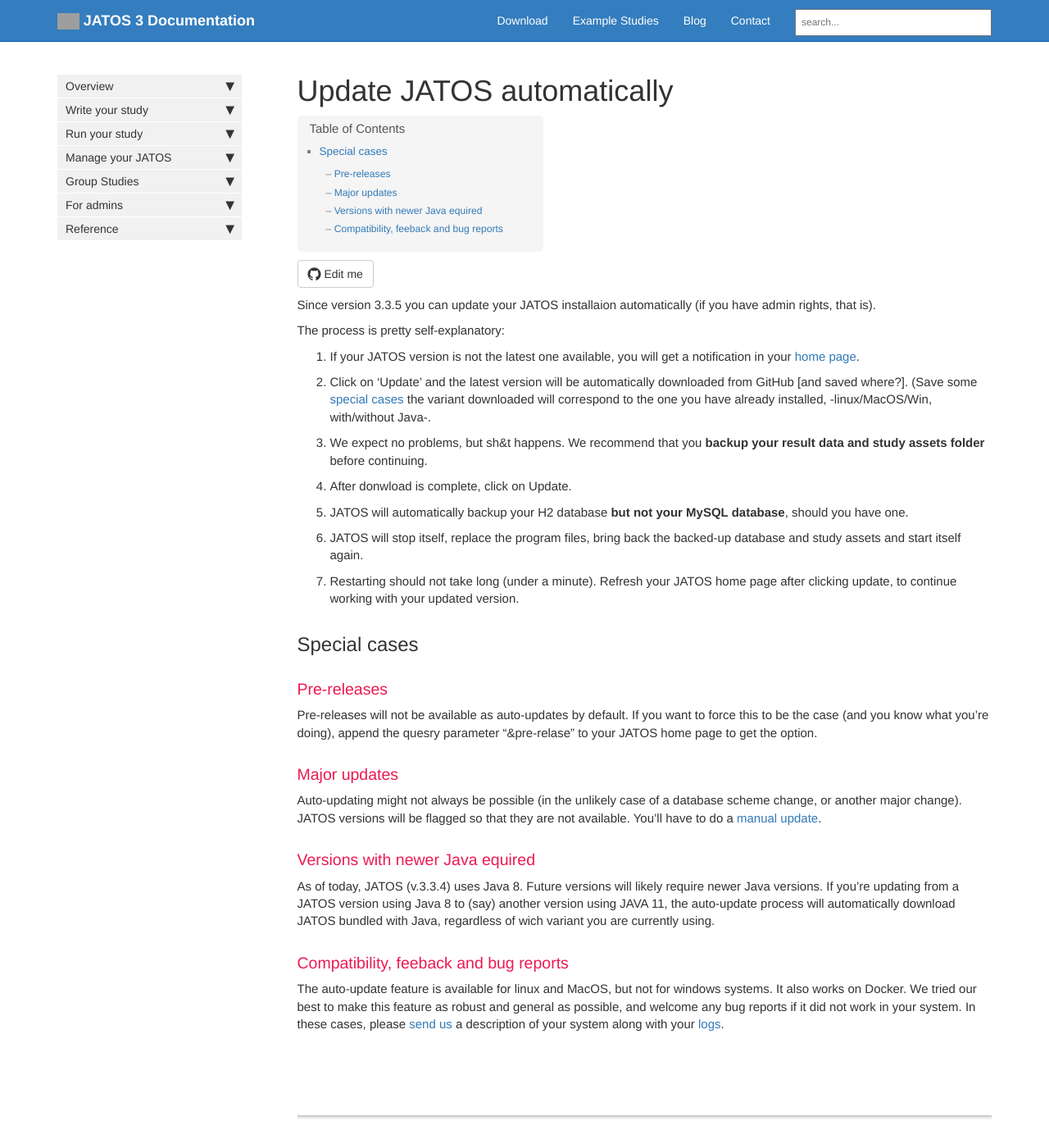
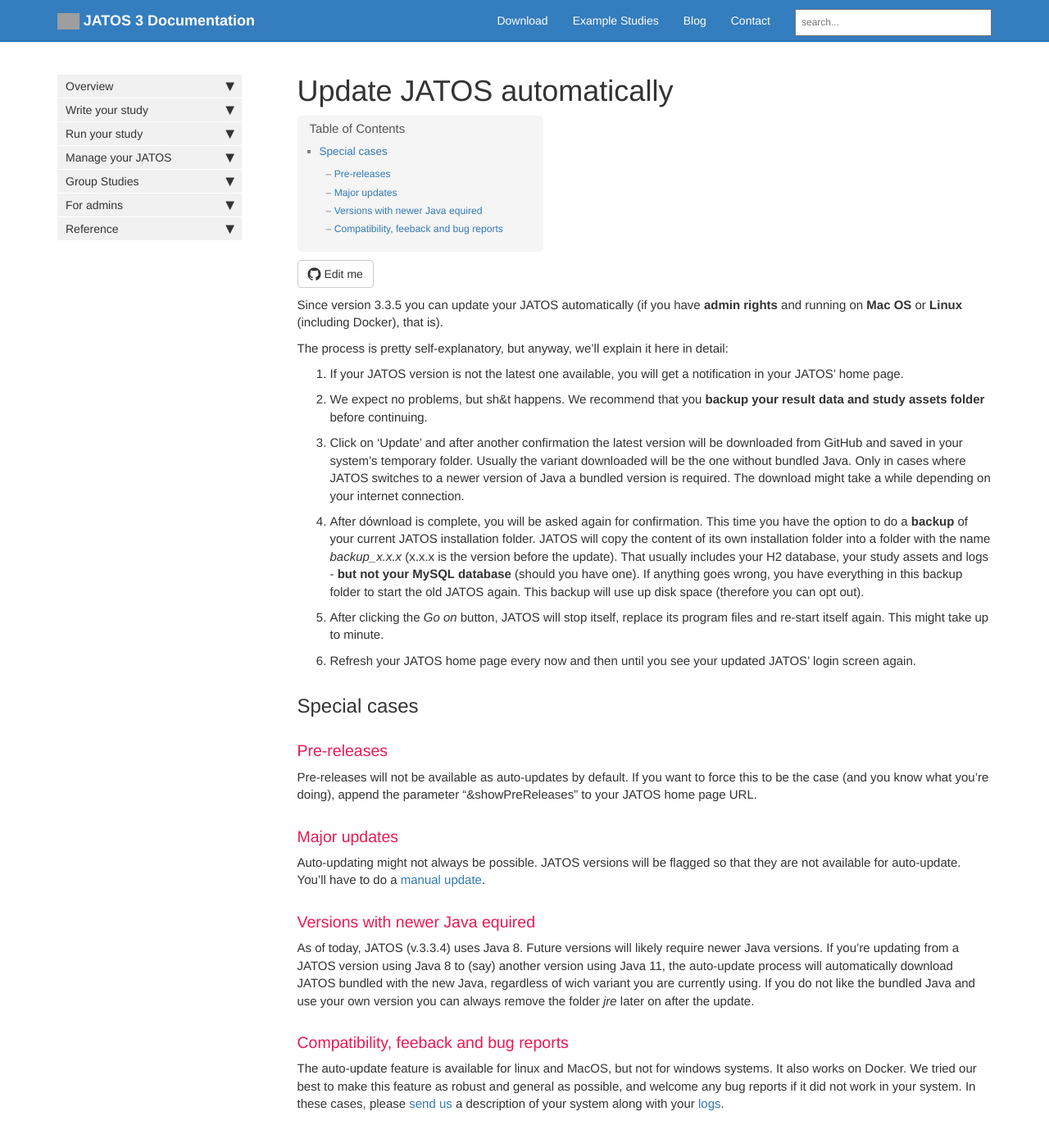
Before and after one commit to kristian-lange-tw/JATOS_docs_v3, a Jekyll site: the page built from pages/Update-JATOS-Automatically.md, in a window 1280 px wide and 1400 px high. Shown: the whole window at 82% size. Built offline with Jekyll 4.4.1, drawn with Linux system fonts in a browser that asks for light colours; nearby versions of some CDN libraries; comment, search, counter and statistics services are not loaded; some of the changed text lies outside the part shown; grey boxes are pictures that could not be loaded.

Commit message:
Update Update-JATOS-Automatically.md

```diff
--- a/pages/Update-JATOS-Automatically.md
+++ b/pages/Update-JATOS-Automatically.md
@@ -1,37 +1,37 @@
 ---
 title: Update JATOS automatically
-keywords: update
+keywords: update, upgrade, release, install
 tags:
 summary:
 sidebar: mydoc_sidebar
 permalink: Update-JATOS-automatically.html
 folder:
 toc: true
-last_updated: 10 Mar 2019
+last_updated: 23 Mar 2019
 ---
 
-Since version 3.3.5 you can update your JATOS installaion automatically (if you have admin rights, that is).
+Since version 3.3.5 you can update your JATOS automatically (if you have **admin rights** and running on **Mac OS** or **Linux** (including Docker), that is).
 
-The process is pretty self-explanatory:
+The process is pretty self-explanatory, but anyway, we'll explain it here in detail:
 
-1. If your JATOS version is not the latest one available, you will get a notification in your [home page](http://localhost:9000/).
-1. Click on 'Update' and the latest version will be automatically downloaded from GitHub [and saved where?]. (Save some [special cases](#versions-with-newer-Java-required) the variant downloaded will correspond to the one you have already installed, -linux/MacOS/Win, with/without Java-.
+1. If your JATOS version is not the latest one available, you will get a notification in your JATOS' home page.
 1. We expect no problems, but sh&t happens. We recommend that you **backup your result data and study assets folder** before continuing.
-1. After donwload is complete, click on Update.
-1. JATOS will automatically backup your H2 database **but not your MySQL database**, should you have one.
-1. JATOS will stop itself, replace the program files, bring back the backed-up database and study assets and start itself again.
-1. Restarting should not take long (under a minute). Refresh your JATOS home page after clicking update, to continue working with your updated version.
+1. Click on 'Update' and after another confirmation the latest version will be downloaded from GitHub and saved in your system's temporary folder. Usually the variant downloaded will be the one without bundled Java. Only in cases where JATOS switches to a newer version of Java a bundled version is required. The download might take a while depending on your internet connection.
+1. After dównload is complete, you will be asked again for confirmation. This time you have the option to do a **backup** of your current JATOS installation folder. JATOS will copy the content of its own installation folder into a folder with the name _backup_x.x.x_ (x.x.x is the version before the update). That usually includes your H2 database, your study assets and logs - **but not your MySQL database** (should you have one). If anything goes wrong, you have everything in this backup folder to start the old JATOS again. This backup will use up disk space (therefore you can opt out).
+1. After clicking the _Go on_ button, JATOS will stop itself, replace its program files and re-start itself again. This might take up to minute.
+1. Refresh your JATOS home page every now and then until you see your updated JATOS' login screen again.
+
 
 ## Special cases
 
 ### Pre-releases
-Pre-releases will not be available as auto-updates by default. If you want to force this to be the case (and you know what you're doing), append the quesry parameter "&pre-relase" to your JATOS home page to get the option.
+Pre-releases will not be available as auto-updates by default. If you want to force this to be the case (and you know what you're doing), append the parameter "&showPreReleases" to your JATOS home page URL.
 
 ### Major updates
-Auto-updating might not always be possible (in the unlikely case of a database scheme change, or another major change). JATOS versions will be flagged so that they are not available. You'll have to do a [manual update](Update-JATOS.md).
+Auto-updating might not always be possible. JATOS versions will be flagged so that they are not available for auto-update. You'll have to do a [manual update](Update-JATOS.md).
 
 ### Versions with newer Java equired
-As of today, JATOS (v.3.3.4) uses Java 8. Future versions will likely require newer Java versions. If you're updating from a JATOS version using Java 8 to (say) another version using JAVA 11, the auto-update process will automatically download JATOS bundled with Java, regardless of wich variant you are currently using.
+As of today, JATOS (v.3.3.4) uses Java 8. Future versions will likely require newer Java versions. If you're updating from a JATOS version using Java 8 to (say) another version using Java 11, the auto-update process will automatically download JATOS bundled with the new Java, regardless of wich variant you are currently using. If you do not like the bundled Java and use your own version you can always remove the folder _jre_ later on after the update.
 
 ### Compatibility, feeback and bug reports
 The auto-update feature is available for linux and MacOS, but not for windows systems. It also works on Docker.
```
